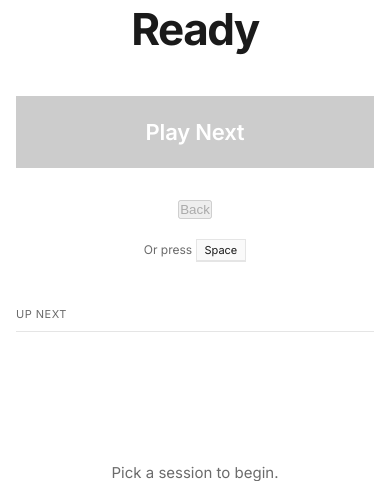
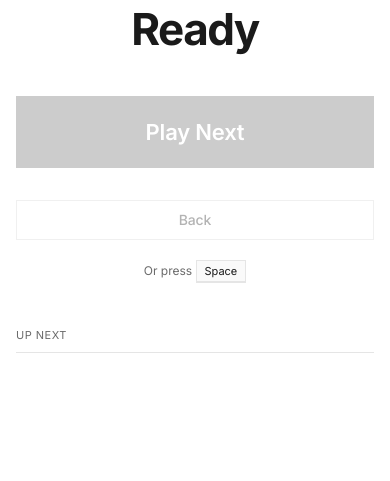
Before and after one commit to lavneethora/ceremoni, a FastAPI app: page /admin/reader in a window 390 px wide. Shown: the part 179-660 px from the top of the page. Run offline with FastAPI, Linux system fonts and the light colour scheme; the visitor is signed in with stand-in values (Sample User, id 1); data comes from the database, SQL or seed files in the repository; parts of the project's set-up code (start-up, migrations or seed data) failed here and were passed over.

Commit message:
Add back button styles to reader mode with mobile responsive rule

```diff
--- a/app/static/reader.css
+++ b/app/static/reader.css
@@ -133,6 +133,36 @@
     cursor: not-allowed;
 }
 
+.reader-back-btn {
+    display: inline-flex;
+    align-items: center;
+    justify-content: center;
+    padding: 10px 28px;
+    min-width: 140px;
+    min-height: 40px;
+    font-family: inherit;
+    font-size: 14px;
+    font-weight: 500;
+    letter-spacing: -0.2px;
+    color: #1a1a1a;
+    background: #fff;
+    border: 1px solid #e5e5e5;
+    cursor: pointer;
+    transition: background 0.1s, border-color 0.1s;
+}
+
+.reader-back-btn:hover:not(:disabled) {
+    background: #fafafa;
+    border-color: #ccc;
+}
+
+.reader-back-btn:disabled {
+    color: #b3b3b3;
+    background: #fff;
+    border-color: #f0f0f0;
+    cursor: not-allowed;
+}
+
 .reader-hint {
     font-size: 12px;
     color: #6b6b6b;
@@ -218,4 +248,9 @@
         width: 100%;
         min-width: 0;
     }
+
+    .reader-back-btn {
+        width: 100%;
+        min-width: 0;
+    }
 }
```
